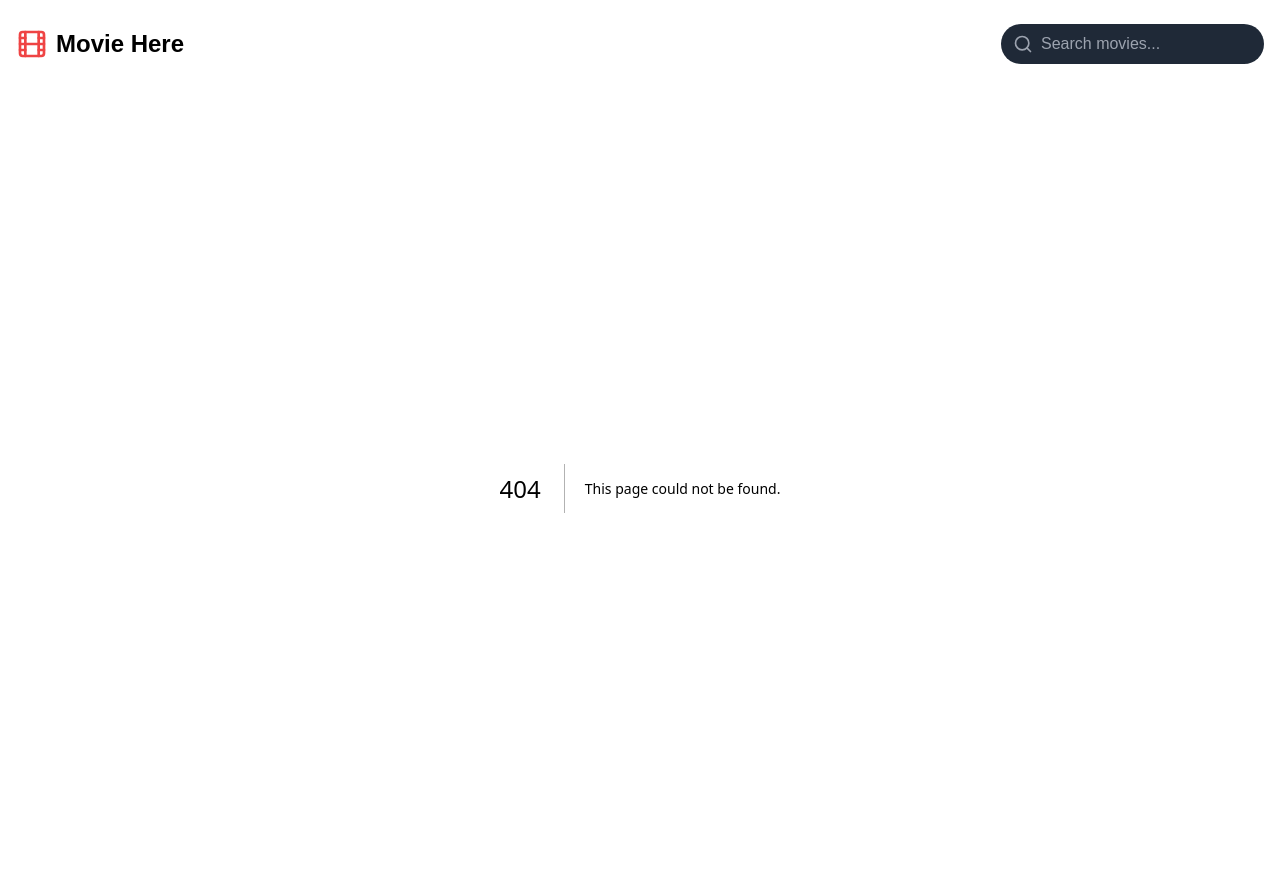
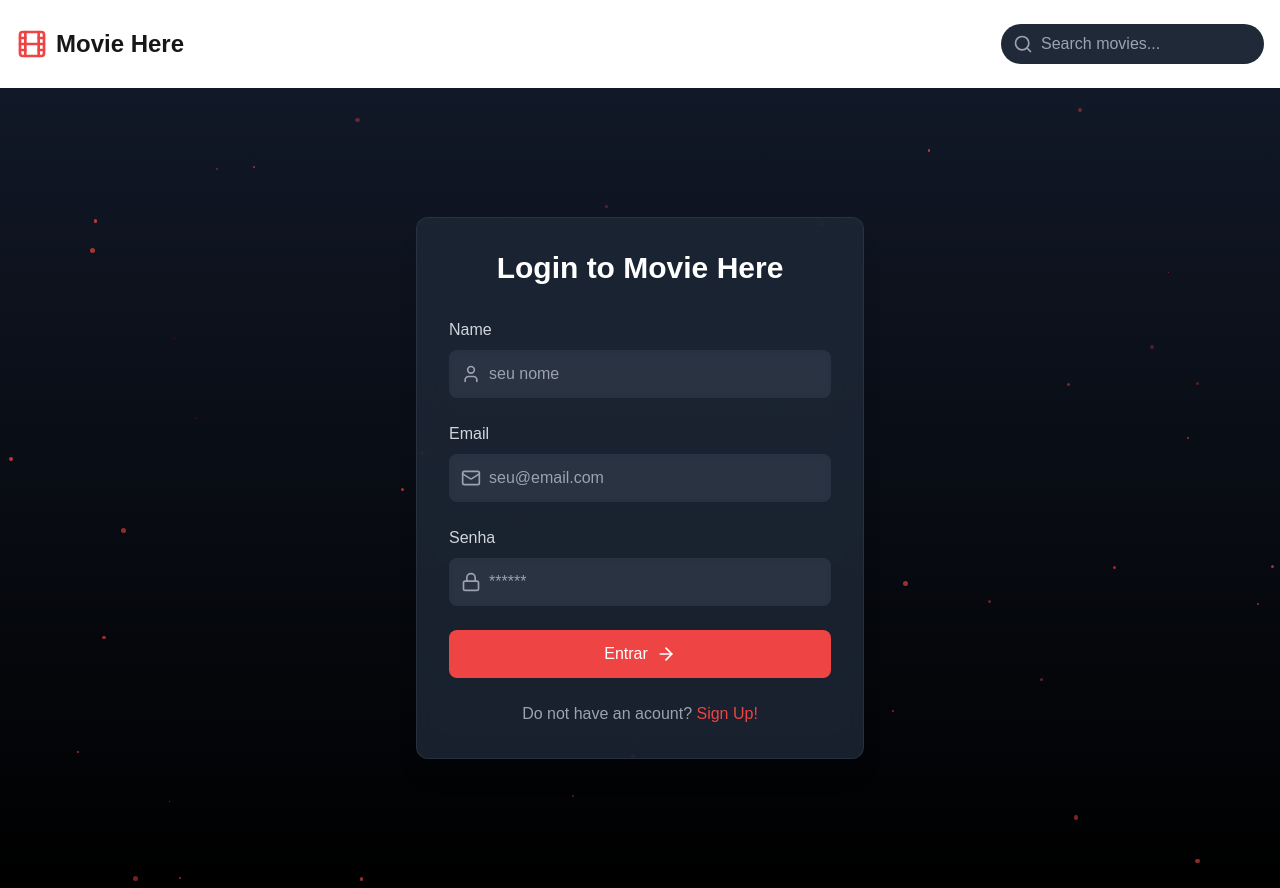
Before and after one commit to Babiel09/Movie-Here-Front-End, a Next.js app: page /login in a window 1280 px wide. Before the commit this address had no page. Built offline with nearby package versions, Linux system fonts and the light colour scheme.

Commit message:
feat: New Login page and compoenent

```diff
--- /dev/null
+++ b/src/app/login/page.tsx
@@ -0,0 +1,9 @@
+import LoginComponent from "@/components/Login";
+
+export default function LoginPage(){
+    return(
+        <>
+            <LoginComponent/>
+        </>
+    );
+};
--- /dev/null
+++ b/src/components/Login.tsx
@@ -0,0 +1,148 @@
+'use client'
+import React, { useState, useEffect } from 'react'
+import { Mail, Lock, ArrowRight, User } from 'lucide-react'
+import { motion } from 'framer-motion'
+
+interface Particle {
+  id: number;
+  x: number;
+  y: number;
+  size: number;
+  speed: number;
+  opacity: number;
+}
+
+const LoginComponent = () => {
+  const [name, setName] = useState<string>('')
+  const [email, setEmail] = useState<string>('')
+  const [password, setPassword] = useState<string>('')
+  const [particles, setParticles] = useState<Particle[]>([])
+
+  useEffect(() => {
+    // Create initial particles
+    const initialParticles: Particle[] = Array.from({ length: 50 }, (_, i) => ({
+      id: i,
+      x: Math.random() * window.innerWidth,
+      y: Math.random() * window.innerHeight,
+      size: Math.random() * 4 + 1,
+      speed: Math.random() * 1 + 0.5,
+      opacity: Math.random() * 0.5 + 0.3
+    }))
+
+    setParticles(initialParticles)
+
+    // Animation loop
+    const animate = () => {
+      setParticles(prevParticles =>
+        prevParticles.map(particle => ({
+          ...particle,
+          y: particle.y - particle.speed,
+          // Reset particle position when it goes off screen
+          ...(particle.y < -10
+            ? {
+                y: window.innerHeight + 10,
+                x: Math.random() * window.innerWidth
+              }
+            : {})
+        }))
+      )
+    }
+
+    const animationInterval = setInterval(animate, 50)
+
+    return () => clearInterval(animationInterval)
+  }, [])
+
+  return (
+    <div className="min-h-screen relative overflow-hidden bg-gradient-to-b from-gray-900 to-black flex items-center justify-center px-4">
+      {/* Animated background */}
+      <div className="absolute inset-0 z-0">
+        {particles.map(particle => (
+          <motion.div
+            key={particle.id}
+            className="absolute rounded-full bg-red-500"
+            style={{
+              width: particle.size,
+              height: particle.size,
+              left: particle.x,
+              top: particle.y,
+              opacity: particle.opacity,
+            }}
+            initial={false}
+          />
+        ))}
+      </div>
+
+      {/* Glassmorphism effect for the login container */}
+      <motion.div
+        initial={{ opacity: 0, y: 20 }}
+        animate={{ opacity: 1, y: 0 }}
+        transition={{ duration: 0.6 }}
+        className="bg-gray-800/80 backdrop-blur-md p-8 rounded-xl w-full max-w-md z-10 shadow-xl border border-gray-700/50"
+      >
+        <h1 className="text-3xl font-bold text-white mb-8 text-center">Login to Movie Here</h1>
+
+        <form className="space-y-6">
+          <div>
+            <label className="block text-gray-300 mb-2">Name</label>
+            <div className="relative">
+              <input
+                type="text"
+                className="w-full bg-gray-700/50 backdrop-blur-sm rounded-lg px-4 py-3 pl-10 text-white focus:outline-none focus:ring-2 focus:ring-red-500"
+                placeholder="seu nome"
+                value={name}
+                onChange={(e) => setName(e.target.value)}
+                required
+              />
+              <User className="absolute left-3 top-3.5 h-5 w-5 text-gray-400" />
+            </div>
+            <br />
+            <label className="block text-gray-300 mb-2">Email</label>
+            <div className="relative">
+              <input
+                type="email"
+                className="w-full bg-gray-700/50 backdrop-blur-sm rounded-lg px-4 py-3 pl-10 text-white focus:outline-none focus:ring-2 focus:ring-red-500"
+                placeholder="seu@email.com"
+                value={email}
+                onChange={(e) => setEmail(e.target.value)}
+                required
+              />
+              <Mail className="absolute left-3 top-3.5 h-5 w-5 text-gray-400" />
+            </div>
+          </div>
+          <div>
+            <label className="block text-gray-300 mb-2">Senha</label>
+            <div className="relative">
+              <input
+                type="password"
+                className="w-full bg-gray-700/50 backdrop-blur-sm rounded-lg px-4 py-3 pl-10 text-white focus:outline-none focus:ring-2 focus:ring-red-500"
+                placeholder="******"
+                value={password}
+                onChange={(e) => setPassword(e.target.value)}
+                required
+              />
+              <Lock className="absolute left-3 top-3.5 h-5 w-5 text-gray-400" />
+            </div>
+          </div>
+          <motion.button
+            whileHover={{ scale: 1.02 }}
+            whileTap={{ scale: 0.98 }}
+            className="w-full bg-red-500 hover:bg-red-600 text-white py-3 rounded-lg flex items-center justify-center space-x-2"
+            type="submit"
+          >
+            <span>Entrar</span>
+            <ArrowRight className="h-5 w-5" />
+          </motion.button>
+        </form>
+        <p className="text-gray-400 text-center mt-6">
+          Do not have an acount?{' '}
+          <a href="/register" className="text-red-500 hover:text-red-400">
+            Sign Up!
+          </a>
+        </p>
+      </motion.div>
+    </div>
+  )
+}
+
+export default LoginComponent
```
